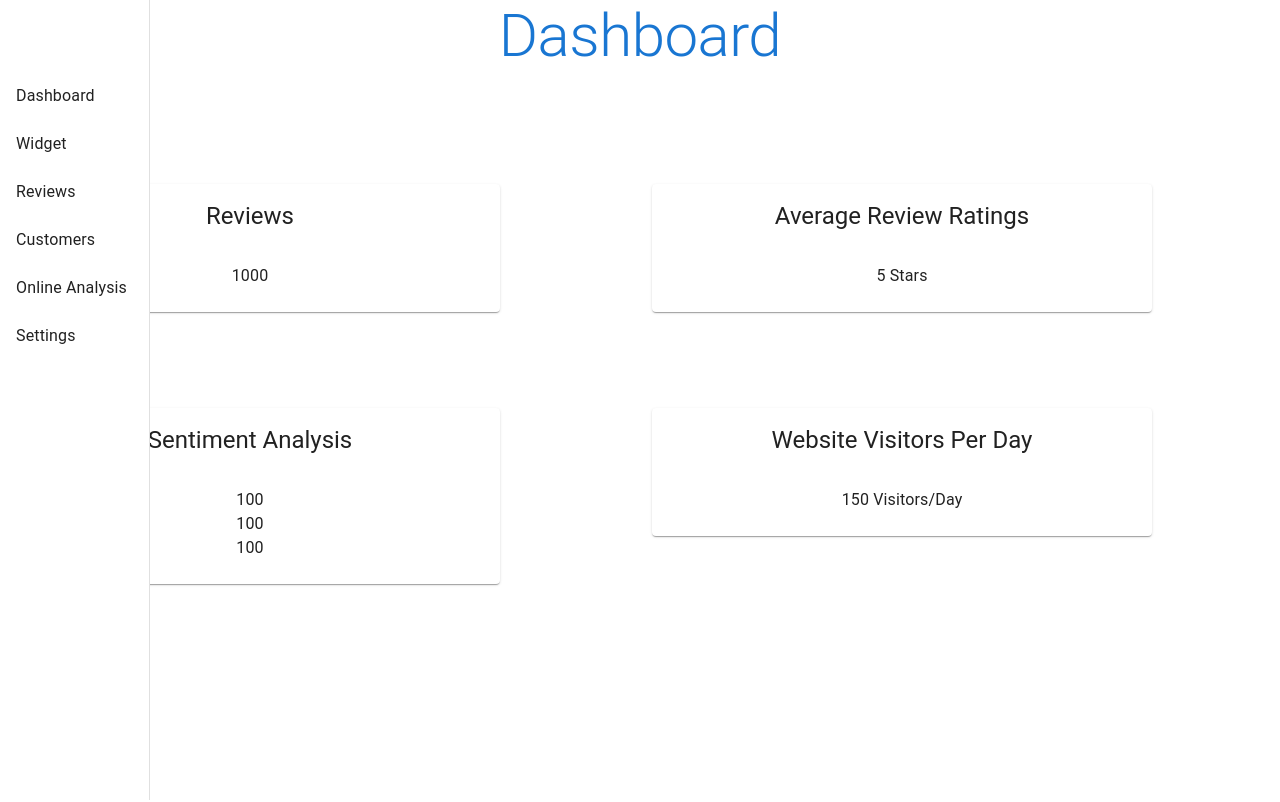
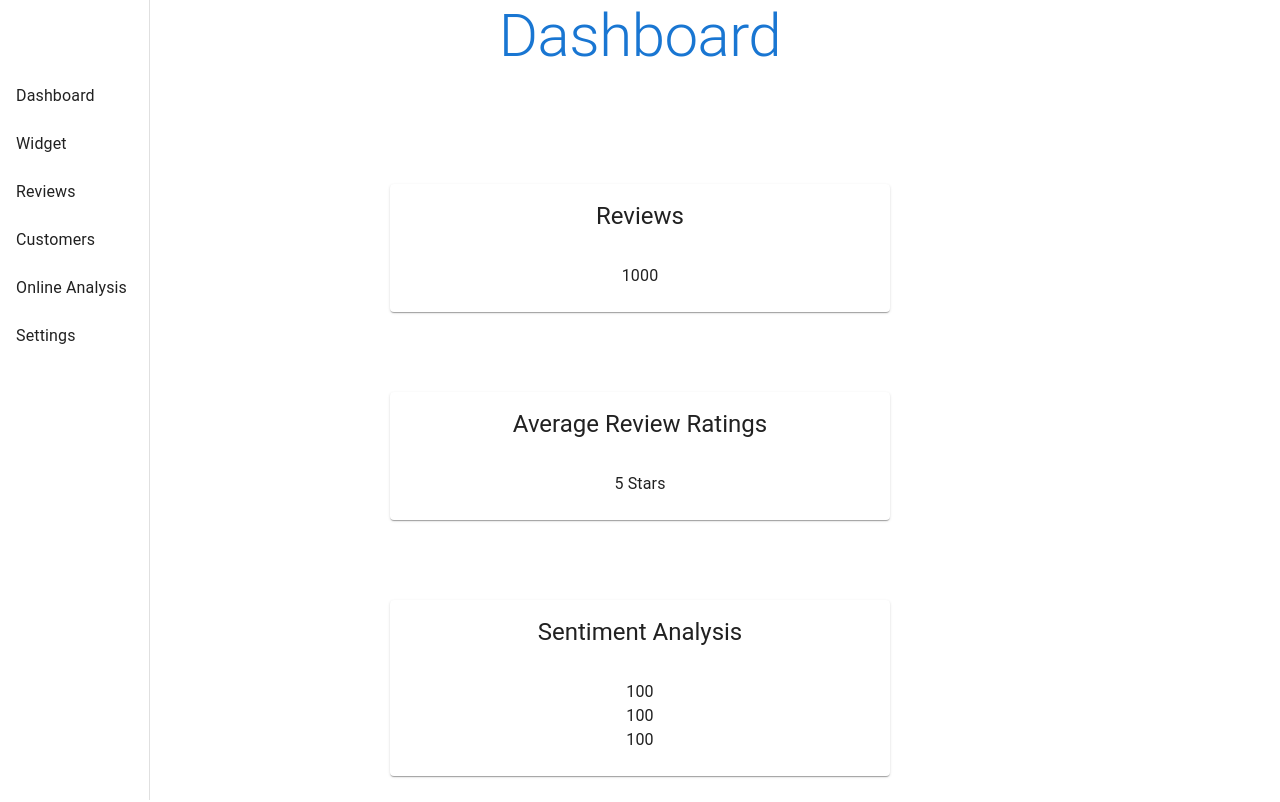
Before and after one commit to CoryDCruz/dashboard, a React (Create React App) app: page / in a window 1280 px wide. Shown: the top 802 px of the page. Built offline with nearby package versions, Linux system fonts and the light colour scheme.

Commit message:
column style

```diff
--- a/src/App.js
+++ b/src/App.js
@@ -5,28 +5,28 @@ import { Grid, Typography } from '@mui/material'
 import WebsiteVisitors from './components/WebsiteVisitors';
 import AverageReviews from './components/AverageReviews'
 import SentimentAnalysis from './components/SentimentAnalysis';
+import React, { Box } from '@mui/material'
+
 function App() {
 
   return (
     <div className="App">
       <Typography color="primary" variant="h2">Dashboard</Typography>
       <Sidebar />
-      <div>
-        <Grid container spacing={2} rowSpacing={12} columnSpacing={{xs: 1, sm: 2, md: 3}} >
-          <Grid item xs={6} >
+        <Grid container spacing={10} alignItems="center" justifyContent="center" direction="column">
+          <Grid item  xl={6} md={6} sm={12} xs={6}>
               <Reviews />
             </Grid>
-            <Grid item xs={6}>
+            <Grid item  xl={6} md={6} sm={12} xs={6}>
               <AverageReviews />
             </Grid>
-            <Grid item xs={6}>
+            <Grid item  xl={6} md={6} sm={12} xs={6}>
                 <SentimentAnalysis />
             </Grid>
-            <Grid item xs={6}>
+            <Grid item  xl={6} md={6} sm={12} xs={6}>
               <WebsiteVisitors />
               </Grid>
-          </Grid>
-       </div>
+        </Grid>
     </div>
   );
 }
```
